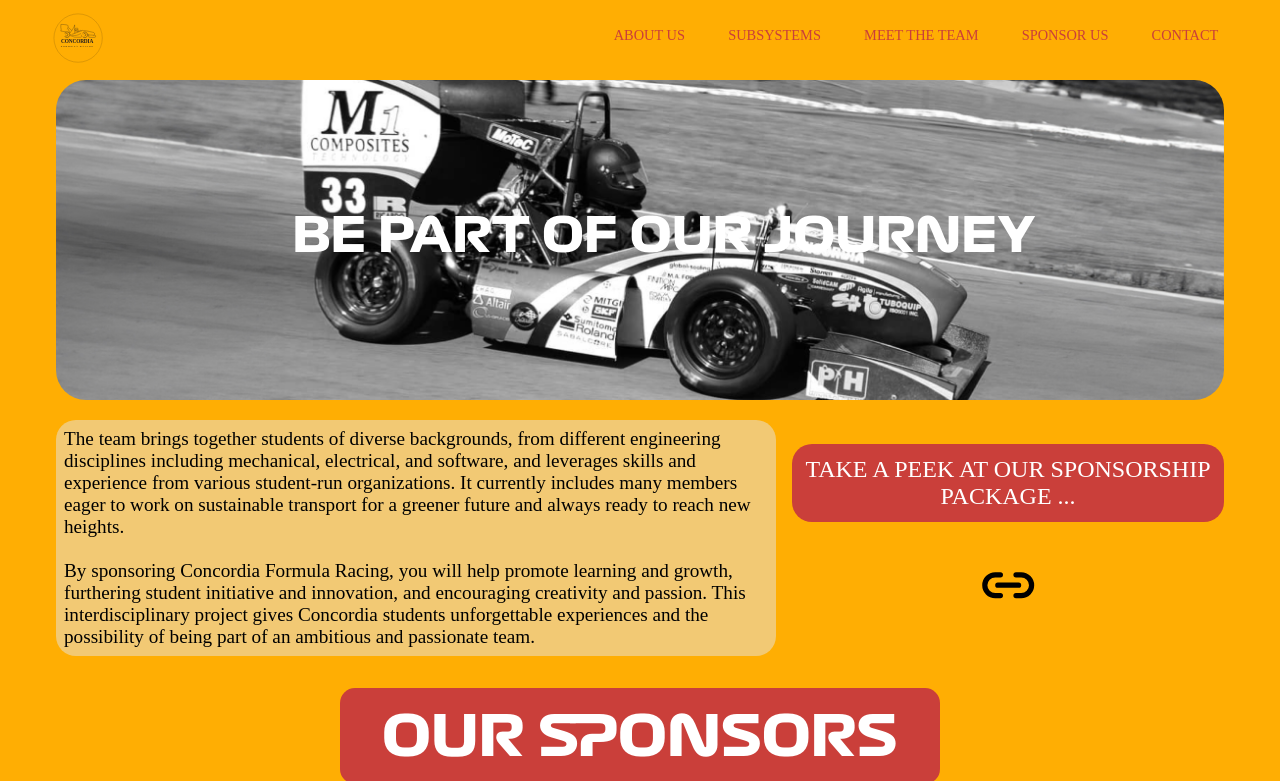
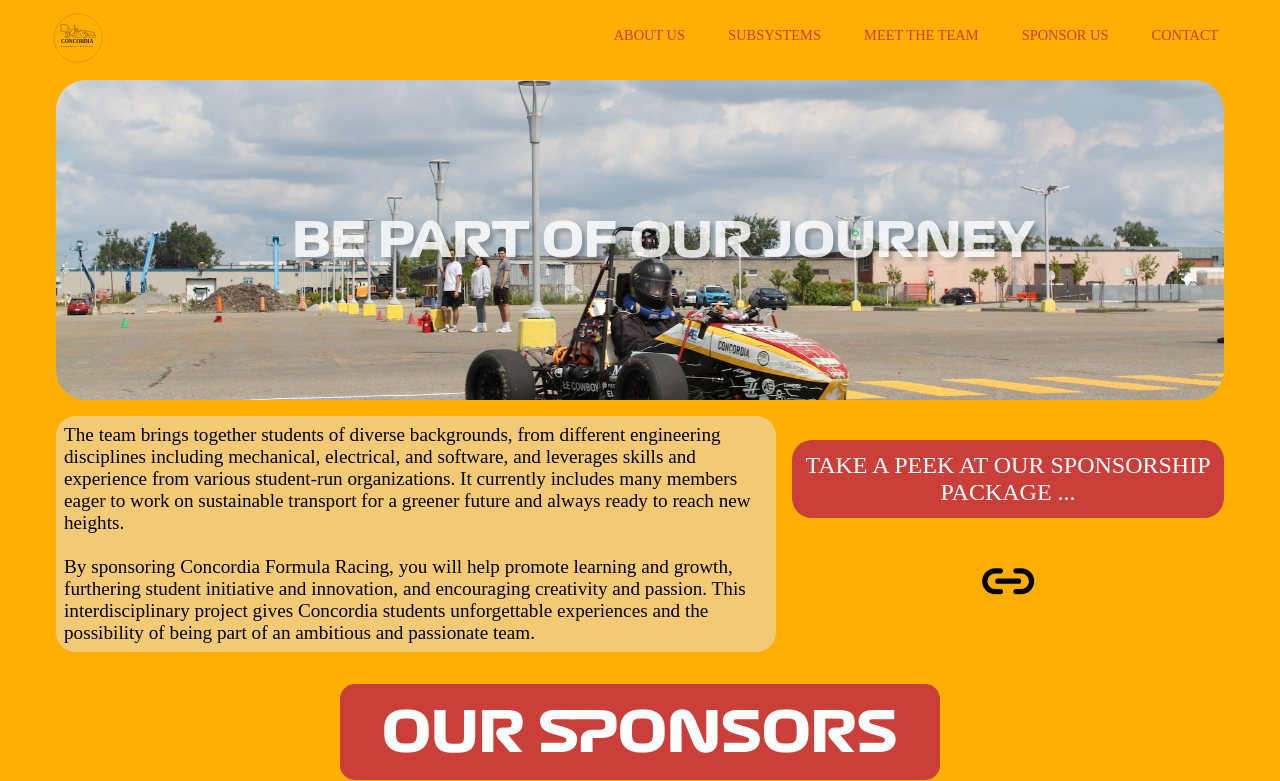
Before and after one commit to concordia-fsae/formula_website, a PHP site: page /sponsors.html in a window 1280 px wide. Shown: the top 781 px of the page. Run offline with PHP 8.4, Linux system fonts and the light colour scheme; some libraries are stand-ins or nearby versions.

Commit message:
Almost finished product, images updated + small touches

```diff
--- a/sponsors.css
+++ b/sponsors.css
@@ -20,6 +20,10 @@ body {
   background-color: #FFAE03;
   overflow-x: hidden;
 }
+.wrapper {
+    /* do this for mobile, because overflow doesn't work on body element */
+    overflow-x: hidden;
+}
 a {
     text-decoration: none;
     font-size: 1.3rem;
@@ -33,22 +37,25 @@ a {
 
 /* First section: photo with text 'be part of our journey' */
 section.sponsorIntro {
+    display: flex;
     height: fit-content;
     width: 100%;
+    position: relative;
+    align-items: center;
 }
 .sponsorIntro img {
     object-fit: cover;
     border-radius: 30px;
     width: -webkit-fill-available;
     height: 20em;
-    margin: 5em 1em 0 1em;
+    margin: 0em 1em 0 1em;
 }
 .sponsorIntro h1 {
     position: absolute;
     margin: 0 0.5em 0 0.5em;
-    top: 4.3em;
     color: white;
-
+    text-shadow: 4px 4px 4px rgba(0,0,0,0.3);
+    opacity: 0.8;
     font-family: Formula1-Bold;
     font-size: 3em;
     width: -webkit-fill-available;
@@ -143,6 +150,7 @@ label input:checked ~ div.textFrame p {
     transition: all 0.2s;
 }
 .sponsorshipPackage a svg{
+    outline: white;
     width: 3em;
     height: 3em;
     border-radius: 15px;
@@ -160,6 +168,29 @@ label input:checked ~ div.textFrame p {
     }
     .sponsorshipPackage {
         margin: 1em 1em 1em 1em;
+    }
+}
+@media only screen and (min-width: 812px) {
+    label:hover {
+        outline: unset;
+    }
+    label p {
+        cursor: unset;
+    }
+    .cover {
+        display: unset;
+        position: absolute;
+
+        /* to have normal cursor */
+        user-select: none;
+
+        /* cover element with same size as the label (for the intro text) */
+        font-size: 1.2em;
+        margin: 1em 0em 0 1em;
+        max-width: 60%;
+        border-radius: 20px;
+        opacity: 0;
+        z-index: 2;
     }
 }
 
--- a/sponsors.html
+++ b/sponsors.html
@@ -3,8 +3,9 @@
 <head>
     <meta charset="UTF-8">
     <meta name="viewport" content="width=device-width, initial-scale=1.0">
-    <title>Sponsors</title>
+    <title>Concordia - Sponsor Us</title>
     <link rel="stylesheet" href="sponsors.css">
+    <link rel="icon" type="image/x-icon" href="assets/icons8-racing-car-96.png">
     <script type="module" src="sponsors.js"></script>
 </head>
 <body>
@@ -36,17 +37,22 @@
         </header>
 
         <!-- ------------------------ -->
+        <section class="whiteSpace" style="height: 10vh;"></section>
         <!-- THE REST -->
 
         <section class="sponsorIntro hidden">
-            <img src="assets/HomeImage.jpg" alt="">
+            <img src="assets/backgrounds/SponsorImage-LowQuality.JPG" alt="">
             <h1>BE PART OF OUR JOURNEY</h1>
         </section>
 
         <section class="introText ">
+            <div class="cover"><p>
+                The team brings together students of diverse backgrounds, from different engineering disciplines including mechanical, electrical, and software, and leverages skills and experience from various student-run organizations. It currently includes many members eager to work on sustainable transport for a greener future and always ready to reach new heights.<br><br>By sponsoring Concordia Formula Racing, you will help promote learning and growth, furthering student initiative and innovation, and encouraging creativity and passion. This interdisciplinary project gives Concordia students unforgettable experiences and the possibility of being part of an ambitious and passionate team. </p>
+            </div>
             <label class="" >
                 <input type="checkbox">
                 <div class="textFrame hidden noMove left">
+
                     <p>
                         The team brings together students of diverse backgrounds, from different engineering disciplines including mechanical, electrical, and software, and leverages skills and experience from various student-run organizations. It currently includes many members eager to work on sustainable transport for a greener future and always ready to reach new heights.
                         <br><br>
@@ -74,23 +80,29 @@
                 <div class="category platinum hidden">
                     <h1>PLATINUM</h1>
                     <div class="frameSponso one hidden">
+                        <a href="">
                             <img src="assets/sponsors/Ansys.svg" alt="">
+                        </a>
+                        <a href="">
                             <img src="assets/sponsors/Concordia.svg" alt="">
+                        </a>
                     </div>
                     <div class="frameSponso two hidden">
+                        <a href="">
                             <img src="assets/sponsors/elegooLogoTransparent.svg" alt="">
-                        <img src="assets/sponsors/MathWorks.svg" alt="">
+                        </a>
                     </div>
                 </div>
                 <div class="category gold hidden">
                     <h1>GOLD</h1>
-                    <div class="frameSponso one hidden">
-                        <img src="assets/sponsors/Ansys.svg" alt="">
-                        <img src="assets/sponsors/Concordia.svg" alt="">
+                    <p>...</p>
+                    <div class="frameSponso one empty hidden">
+                        <!-- <img src="assets/sponsors/Ansys.svg" alt="">
+                        <img src="assets/sponsors/Concordia.svg" alt=""> -->
                     </div>
-                    <div class="frameSponso two hidden">
-                        <img src="assets/sponsors/elegooLogoTransparent.svg" alt="">
-                        <img src="assets/sponsors/MathWorks.svg" alt="">
+                    <div class="frameSponso two empty hidden">
+                        <!-- <img src="assets/sponsors/elegooLogoTransparent.svg" alt="">
+                        <img src="assets/sponsors/MathWorks.svg" alt=""> -->
                     </div>
                 </div>
             </div>
@@ -98,23 +110,32 @@
                 <div class="category silver hidden">
                     <h1>SILVER</h1>
                     <div class="frameSponso one hidden">
+                        <a href="">
                             <img src="assets/sponsors/Ansys.svg" alt="">
-                        <img src="assets/sponsors/Concordia.svg" alt="">
+                        </a>
+                        <!-- <img src="assets/sponsors/Concordia.svg" alt=""> -->
                     </div>
-                    <div class="frameSponso two hidden">
-                        <img src="assets/sponsors/elegooLogoTransparent.svg" alt="">
-                        <img src="assets/sponsors/MathWorks.svg" alt="">
+                    <!-- class empty to hide it (not enogh sponsors) -->
+                    <div class="frameSponso two empty hidden">
+                        <!-- <img src="assets/sponsors/elegooLogoTransparent.svg" alt="">
+                        <img src="assets/sponsors/MathWorks.svg" alt=""> -->
                     </div>
                 </div>
                 <div class="category bronze hidden">
                     <h1>BRONZE</h1>
                     <div class="frameSponso one hidden">
+                        <a href="">
                             <img src="assets/sponsors/Ansys.svg" alt="">
+                        </a>
+                        <a href="">
                             <img src="assets/sponsors/Concordia.svg" alt="">
+                        </a>
                     </div>
                     <div class="frameSponso two hidden">
+                        <a href="">
                             <img src="assets/sponsors/elegooLogoTransparent.svg" alt="">
-                        <img src="assets/sponsors/MathWorks.svg" alt="">
+                        </a>
+                        <!-- <img src="assets/sponsors/MathWorks.svg" alt=""> -->
                     </div>
                 </div>
             </div>
--- a/style.css
+++ b/style.css
@@ -55,7 +55,7 @@ a {
     font-size: 1.3rem;
 }
 .home-image {
-    background: url('assets/HomeImage.jpg');
+    background: url('assets/backgrounds/HomeImageLowQuality.JPG');
     position: absolute;
     top: 0;
     left: 0;
@@ -149,6 +149,7 @@ section.home-page {
     font-size: 4rem;
     font-family: Formula1-Bold;
     color: white;
+    text-shadow: 4px 4px 4px rgba(0,0,0,0.3);
     user-select: none;
 
     width: fit-content;
```
Also changed, not shown: other parts of sponsors.css (+32 -7 lines), index.html (+4 -3 lines), team.css (+14 -5 lines), team.html (+5 -4 lines), assets/Group.jpg (deleted), assets/HelveticaNeueRegular.otf (deleted), assets/HomeImage.jpg (deleted), assets/backgrounds/HomeImageLowQuality.JPG (added), assets/backgrounds/SponsorImage-LowQuality.JPG (added), assets/backgrounds/TeamImageLowQuality.JPG (added), assets/concordiaLogo.png (added), assets/icons8-racing-car-96.png (added), 2 other files. Lines whose indentation alone changed are shown as unchanged.
